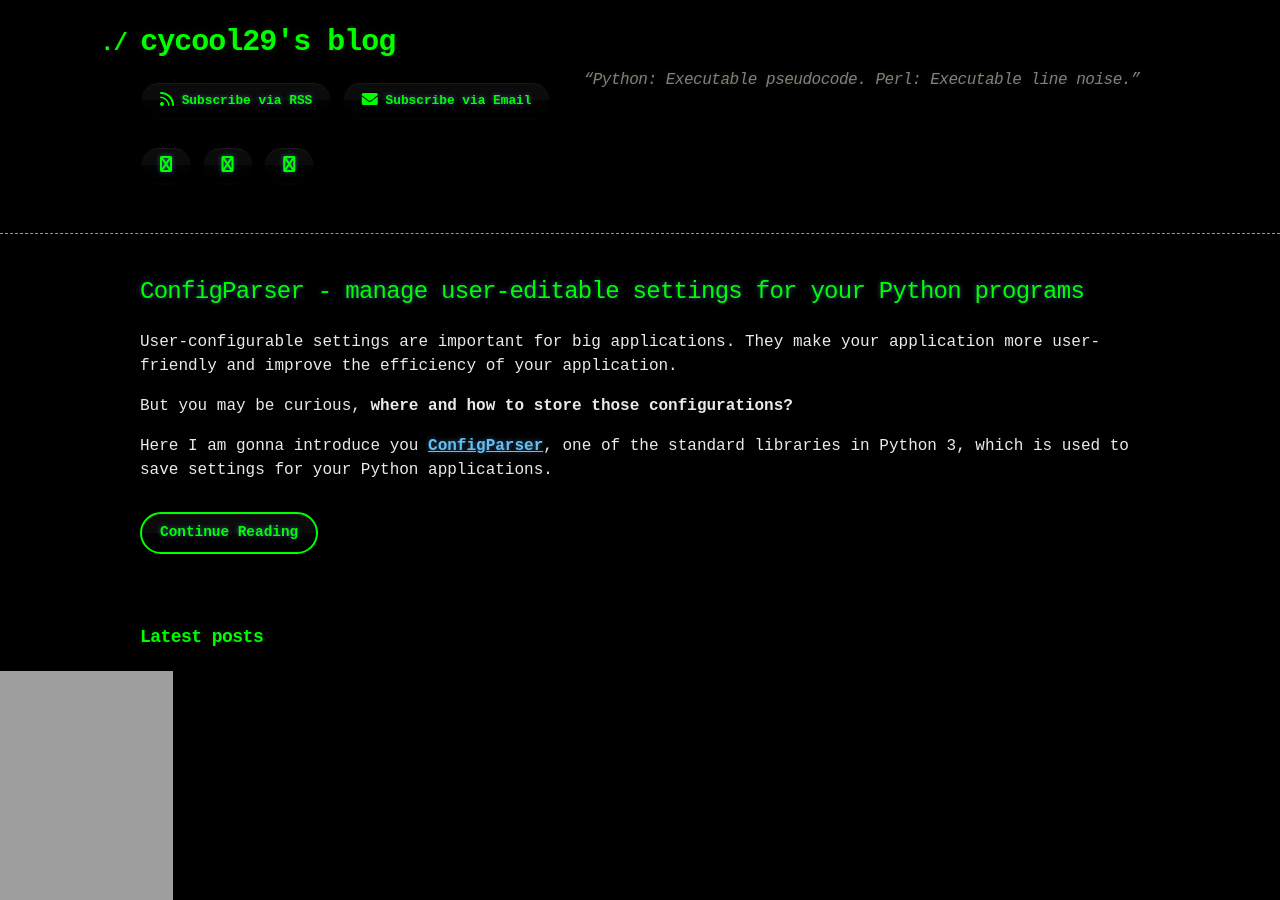
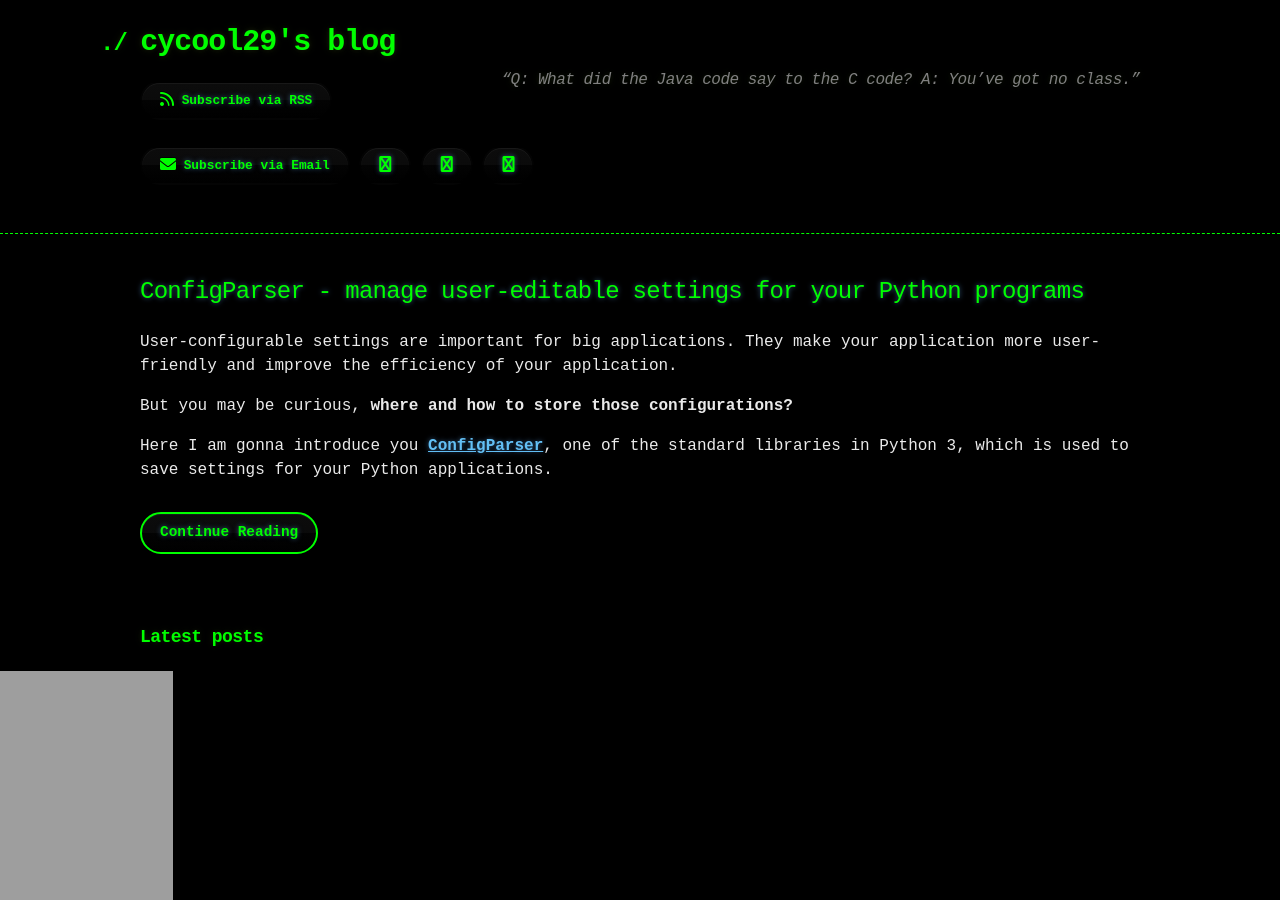
Before and after one commit to cycool29/cycool29.github.io, a Jekyll site: the page built from index.md, in a window 1280 px wide and 900 px high. Built offline with Jekyll 4.4.1, drawn with Linux system fonts in a browser that asks for light colours; a style sheet for code colours, icons or effects is not loaded.

Commit message:
Update quotes

```diff
--- a/_config.yml
+++ b/_config.yml
@@ -1,5 +1,5 @@
 title: cycool29's blog
-description: "“Python: Executable pseudocode. Perl: Executable line noise.” "
+description: "“Q: What did the Java code say to the C code? A: You’ve got no class.” "
 bio: A high school student. Intermediate in Python, Git, Bash. Learning JavaScript. He/Him. "
 author: cycool29
 url: https://cycool29.github.io
```
